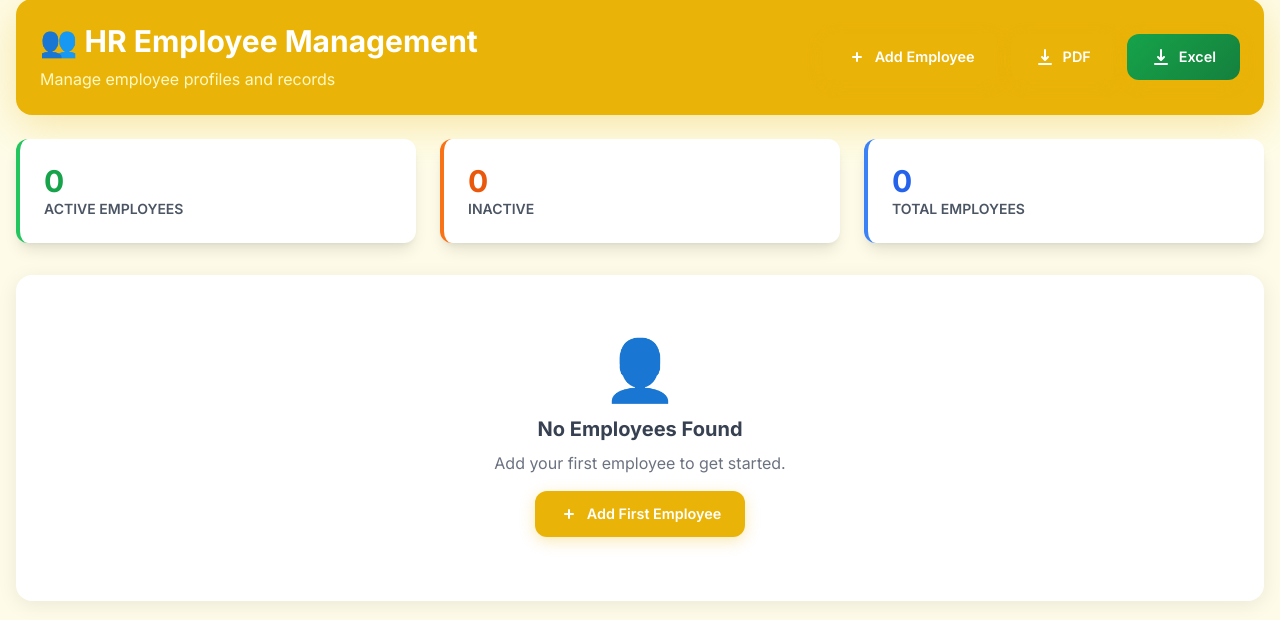
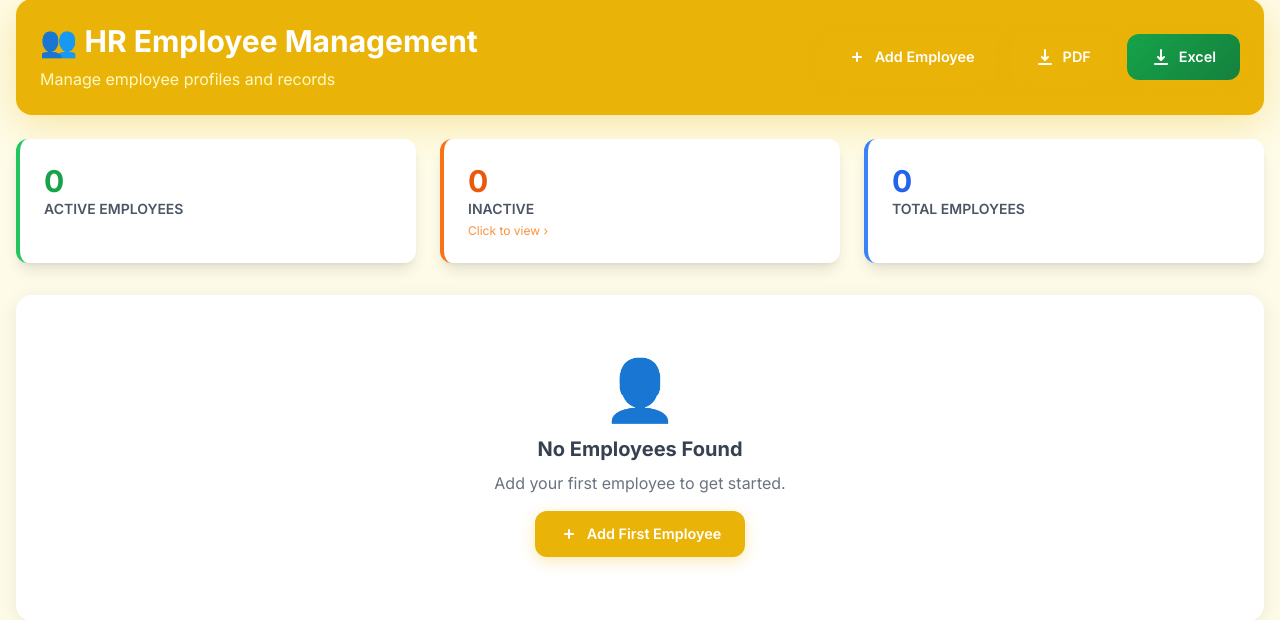
Before and after one commit to pmcdrivelogs/drivelogs, a Flask app: page /hr/employees in a window 1280 px wide. Shown: the part 343-963 px from the top of the page. Run offline with Flask 3, Linux system fonts and the light colour scheme; the visitor is signed in with stand-in values (Sample User, id 1); some libraries are stand-ins or nearby versions.

Commit message:
Implement modals for inactive employee management
Added modals for marking employees as inactive and viewing inactive employees history.

```diff
--- a/templates/hr_employees.html
+++ b/templates/hr_employees.html
@@ -197,9 +197,10 @@
           <div class="text-3xl font-bold text-green-600">{{ active_count }}</div>
           <div class="text-sm text-gray-600 font-semibold uppercase">Active Employees</div>
         </div>
-        <div class="bg-white p-6 rounded-xl shadow-lg border-l-4 border-orange-500">
+        <div class="bg-white p-6 rounded-xl shadow-lg border-l-4 border-orange-500 cursor-pointer hover:shadow-xl transition-shadow" onclick="document.getElementById('inactiveModal').classList.remove('hidden')" title="Click to view inactive employees">
           <div class="text-3xl font-bold text-orange-600">{{ inactive_count }}</div>
           <div class="text-sm text-gray-600 font-semibold uppercase">Inactive</div>
+          <div class="text-xs text-orange-400 mt-1">Click to view ›</div>
         </div>
         <div class="bg-white p-6 rounded-xl shadow-lg border-l-4 border-blue-500">
           <div class="text-3xl font-bold text-blue-600">{{ total_count }}</div>
@@ -239,7 +240,10 @@
                 <td>{{ emp.basic_salary | default('-') }}</td>
                 <td>
                   {% if emp.status == 'active' %}
-                  <span class="badge badge-active">Active</span>
+                  <button type="button"
+                    class="badge badge-active cursor-pointer hover:opacity-80 transition-opacity"
+                    onclick="openMarkInactive('{{ emp.employee_id }}', '{{ emp.name }}')"
+                    title="Click to mark as Inactive">Active</button>
                   {% elif emp.status == 'inactive' %}
                   <span class="badge badge-inactive">Inactive</span>
                   {% else %}
@@ -398,6 +402,95 @@
     });
   </script>
 
+  <!-- Mark Inactive Confirmation Modal -->
+  <div id="markInactiveModal" class="hidden fixed inset-0 z-50 flex items-center justify-center bg-black bg-opacity-40 no-print">
+    <div class="bg-white rounded-2xl shadow-2xl p-8 max-w-sm w-full mx-4">
+      <div class="text-center mb-6">
+        <div class="text-5xl mb-3">⚠️</div>
+        <h2 class="text-xl font-bold text-gray-800 mb-1">Mark as Inactive?</h2>
+        <p class="text-gray-500 text-sm">Employee <strong id="markInactiveName"></strong> will be moved to the Inactive list.</p>
+      </div>
+      <form id="markInactiveForm" method="POST">
+        <input type="hidden" name="status" value="inactive">
+        <div class="flex gap-3 justify-center">
+          <button type="button" onclick="document.getElementById('markInactiveModal').classList.add('hidden')"
+            class="px-6 py-2 rounded-xl border border-gray-300 text-gray-600 font-semibold hover:bg-gray-100 transition">Cancel</button>
+          <button type="submit"
+            class="px-6 py-2 rounded-xl bg-orange-500 text-white font-semibold hover:bg-orange-600 transition">Mark Inactive</button>
+        </div>
+      </form>
+    </div>
+  </div>
+
+  <!-- Inactive Employees History Modal -->
+  <div id="inactiveModal" class="hidden fixed inset-0 z-50 flex items-center justify-center bg-black bg-opacity-40 no-print">
+    <div class="bg-white rounded-2xl shadow-2xl w-full max-w-4xl mx-4 flex flex-col max-h-[85vh]">
+      <div class="flex items-center justify-between px-6 py-4 border-b border-gray-200">
+        <h2 class="text-xl font-bold text-gray-800">Inactive Employees</h2>
+        <button onclick="document.getElementById('inactiveModal').classList.add('hidden')"
+          class="text-gray-400 hover:text-gray-600 transition text-2xl leading-none">&times;</button>
+      </div>
+      <div class="overflow-auto flex-1 p-4">
+        {% if inactive_employees %}
+        <table class="w-full border-collapse text-sm">
+          <thead>
+            <tr style="background:#f59e0b;color:white;">
+              <th class="px-3 py-2 text-left font-bold uppercase text-xs">Employee ID</th>
+              <th class="px-3 py-2 text-left font-bold uppercase text-xs">Name</th>
+              <th class="px-3 py-2 text-left font-bold uppercase text-xs">Phone</th>
+              <th class="px-3 py-2 text-left font-bold uppercase text-xs">Nativity</th>
+              <th class="px-3 py-2 text-left font-bold uppercase text-xs">Status</th>
+              <th class="px-3 py-2 text-left font-bold uppercase text-xs">Actions</th>
+            </tr>
+          </thead>
+          <tbody>
+            {% for emp in inactive_employees %}
+            <tr class="border-b border-gray-100 hover:bg-orange-50">
+              <td class="px-3 py-2 font-semibold">{{ emp.employee_id }}</td>
+              <td class="px-3 py-2 font-semibold">{{ emp.name }}</td>
+              <td class="px-3 py-2">{{ emp.phone_no or '-' }}</td>
+              <td class="px-3 py-2">{{ emp.nativity or '-' }}</td>
+              <td class="px-3 py-2">
+                <span class="badge badge-{% if emp.status == 'inactive' %}inactive{% else %}terminated{% endif %}">
+                  {{ emp.status | upper }}
+                </span>
+              </td>
+              <td class="px-3 py-2">
+                <div class="flex gap-2 items-center">
+                  <a href="{{ url_for('hr_employee_profile', employee_id=emp.employee_id) }}" class="action-icon-btn" title="View Profile">
+                    <svg class="w-4 h-4 text-blue-600" fill="currentColor" viewBox="0 0 20 20">
+                      <path d="M10 12a2 2 0 100-4 2 2 0 000 4z"/>
+                      <path fill-rule="evenodd" d="M.458 10C1.732 5.943 5.522 3 10 3s8.268 2.943 9.542 7c-1.274 4.057-5.064 7-9.542 7S1.732 14.057.458 10zM14 10a4 4 0 11-8 0 4 4 0 018 0z" clip-rule="evenodd"/>
+                    </svg>
+                  </a>
+                  <form method="POST" action="{{ url_for('hr_set_employee_status', employee_id=emp.employee_id) }}" style="display:inline;">
+                    <input type="hidden" name="status" value="active">
+                    <button type="submit" class="px-3 py-1 text-xs rounded-lg bg-green-500 text-white font-semibold hover:bg-green-600 transition" title="Restore to Active">Restore Active</button>
+                  </form>
+                </div>
+              </td>
+            </tr>
+            {% endfor %}
+          </tbody>
+        </table>
+        {% else %}
+        <div class="text-center py-12 text-gray-400">
+          <div class="text-4xl mb-2">✅</div>
+          <p class="font-semibold">No inactive employees.</p>
+        </div>
+        {% endif %}
+      </div>
+    </div>
+  </div>
+
+  <script>
+    function openMarkInactive(employeeId, employeeName) {
+      document.getElementById('markInactiveName').textContent = employeeName;
+      document.getElementById('markInactiveForm').action = '/hr/employee/set-status/' + encodeURIComponent(employeeId);
+      document.getElementById('markInactiveModal').classList.remove('hidden');
+    }
+  </script>
+
 {% include 'footer.html' %}
 </body>
 </html>
```
